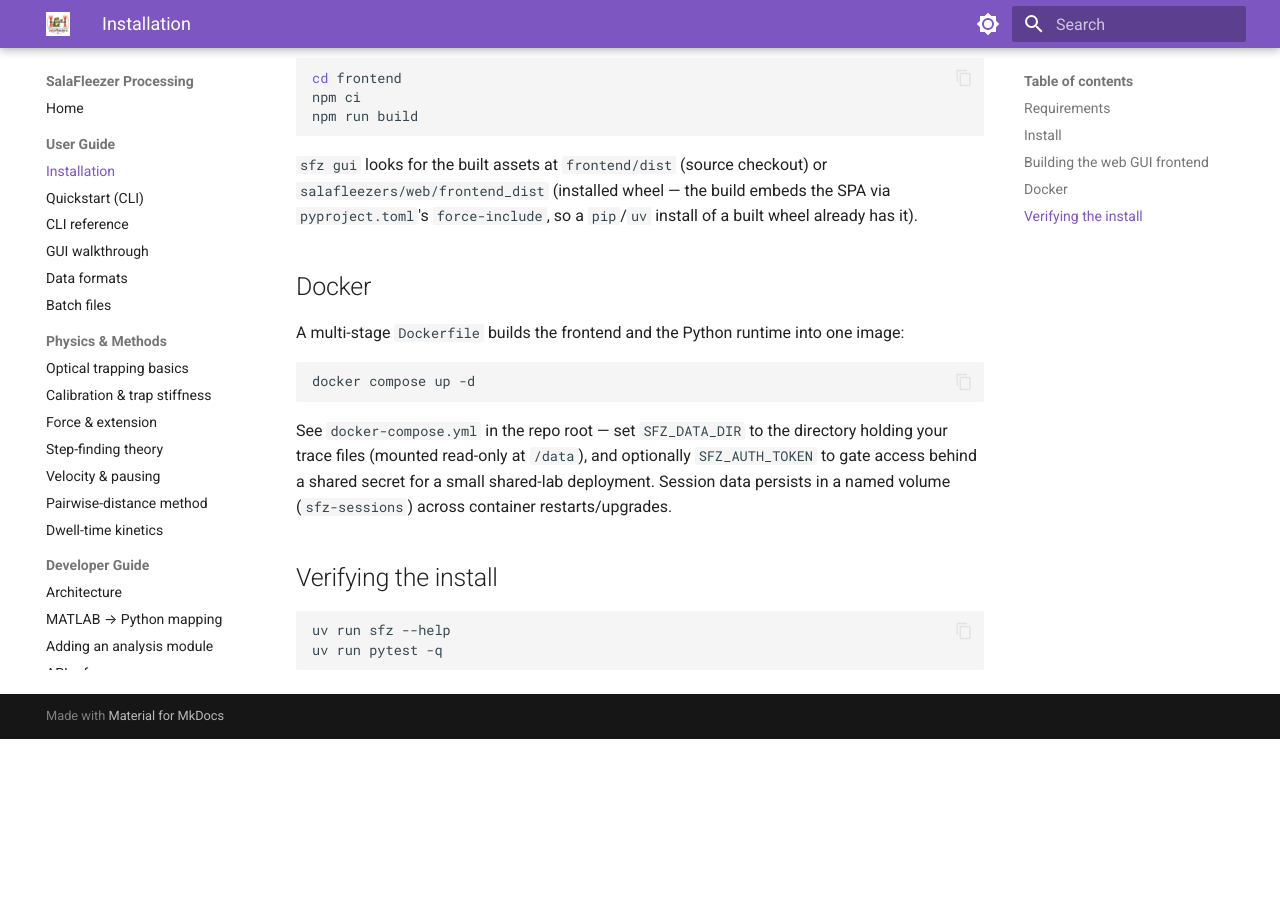
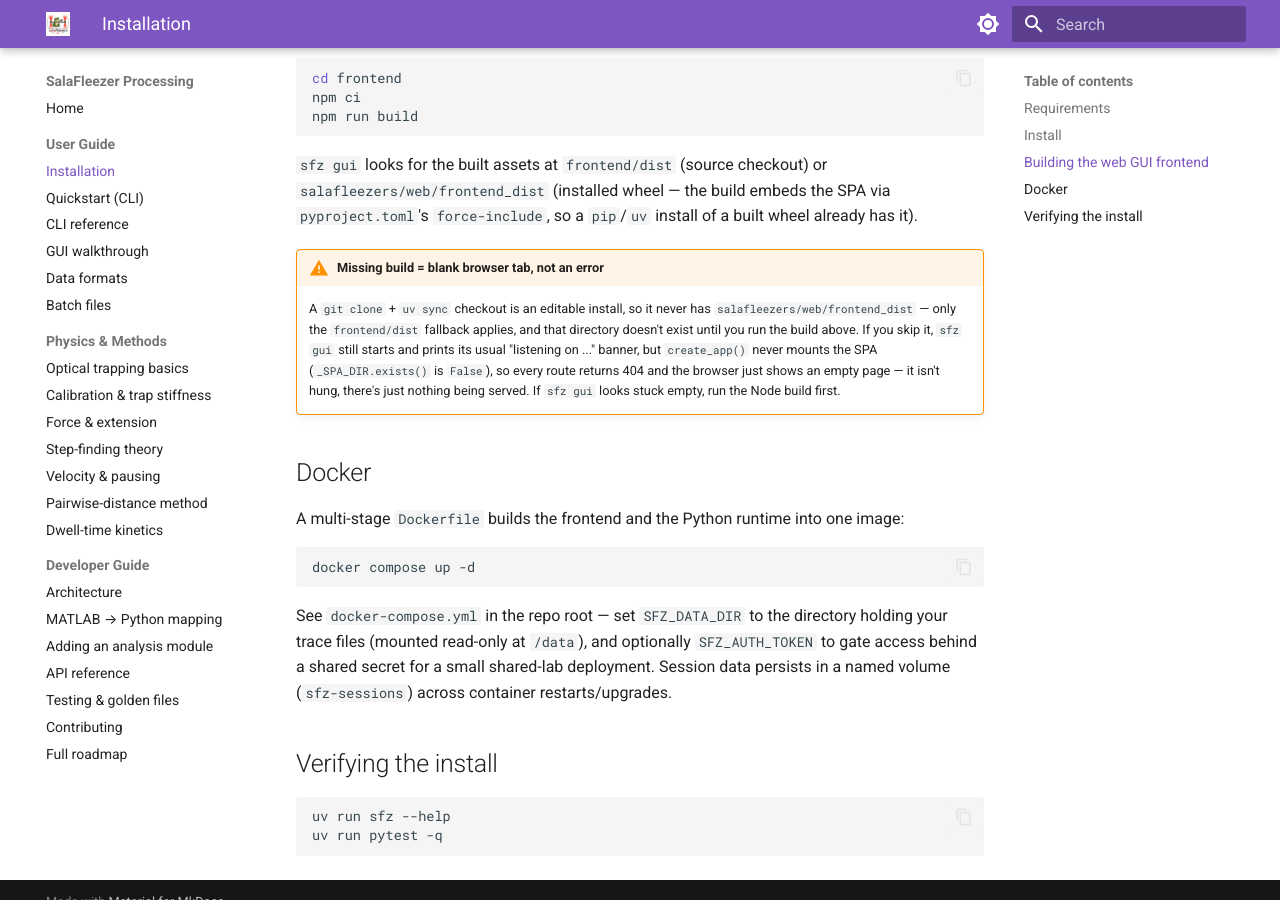
Before and after one commit to ubcd-ibfg/salafleezers-processing, an MkDocs documentation site: the page built from docs/user-guide/installation.md, in a window 1280 px wide and 900 px high, scrolled down 1112 px. Built offline with MkDocs 1.6.1 and Material for MkDocs 9.7.7, drawn with Linux system fonts in a browser that asks for light colours; before the commit the page ends 1851 px from its top, so only the background shows below that.

Commit message:
docs: Update installation and GUI walkthrough instructions for frontend build requirements

```diff
--- a/docs/user-guide/installation.md
+++ b/docs/user-guide/installation.md
@@ -53,6 +53,15 @@ npm run build
 `salafleezers/web/frontend_dist` (installed wheel — the build embeds the SPA via
 `pyproject.toml`'s `force-include`, so a `pip`/`uv` install of a built wheel already has it).
 
+!!! warning "Missing build = blank browser tab, not an error"
+    A `git clone` + `uv sync` checkout is an editable install, so it never has
+    `salafleezers/web/frontend_dist` — only the `frontend/dist` fallback applies, and that
+    directory doesn't exist until you run the build above. If you skip it, `sfz gui` still
+    starts and prints its usual "listening on ..." banner, but `create_app()` never mounts the
+    SPA (`_SPA_DIR.exists()` is `False`), so every route returns 404 and the browser just shows
+    an empty page — it isn't hung, there's just nothing being served. If `sfz gui` looks stuck
+    empty, run the Node build first.
+
 ## Docker
 
 A multi-stage `Dockerfile` builds the frontend and the Python runtime into one image:
```
Also changed, not shown: README.md (+19 -2 lines), docs/user-guide/gui-walkthrough.md (+4 -0 lines), docs/user-guide/quickstart.md (+7 -0 lines).
